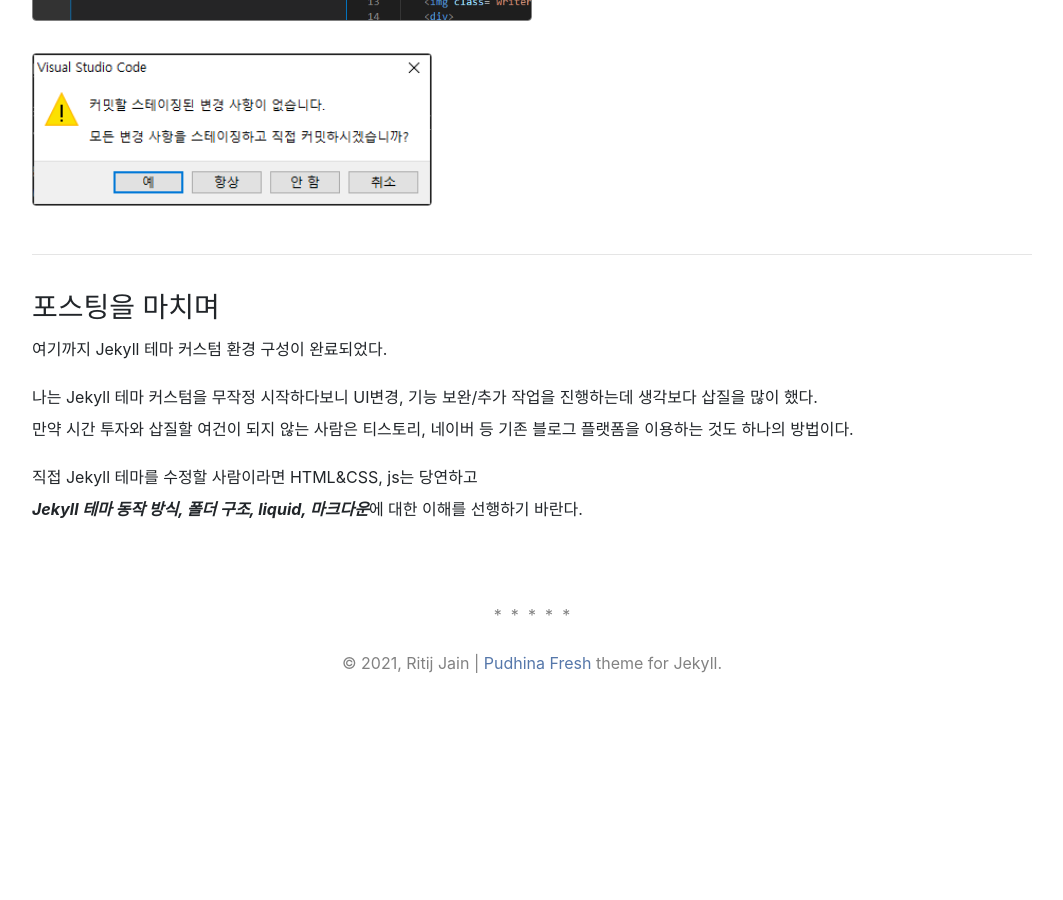
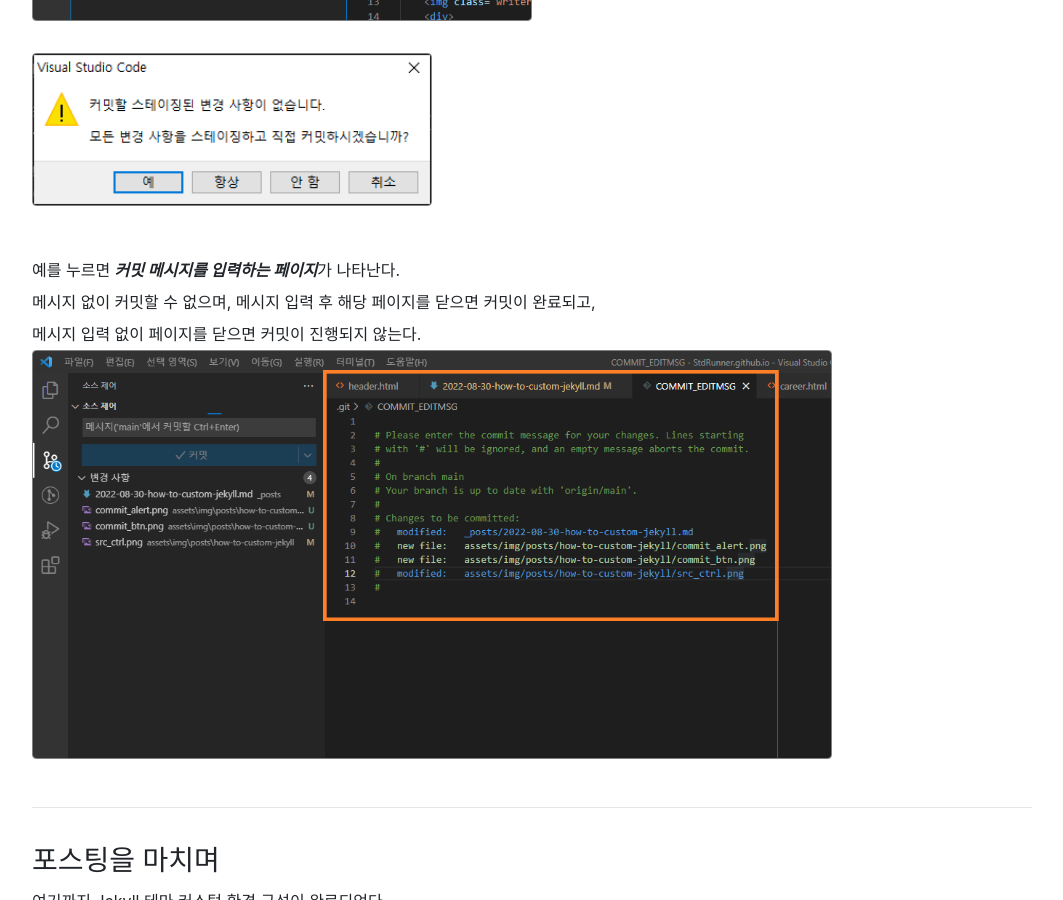
Before and after one commit to StdRunner/StdRunner.github.io, a Jekyll site: the page built from _posts/2022-08-30-how-to-custom-jekyll.md, in a window 1280 px wide and 900 px high, scrolled down 12623 px. Shown: the whole window, without its empty margins (108-1171 px from the left). Built offline with Jekyll 4.4.1, drawn with Linux system fonts in a browser that asks for light colours; nearby versions of some CDN libraries; comment, search, counter and statistics services are not loaded; a style sheet for code colours, icons or effects is not loaded; before the commit the page ends 13358 px from its top, so only the background shows below that.

Commit message:
edit post : how-to-custom-jekyll

```diff
--- a/_posts/2022-08-30-how-to-custom-jekyll.md
+++ b/_posts/2022-08-30-how-to-custom-jekyll.md
@@ -116,7 +116,10 @@
 <img src="\assets\img\posts\how-to-custom-jekyll\commit_btn.png" style="border: 1px solid gray; width: 50%" /><br>
 <img src="\assets\img\posts\how-to-custom-jekyll\commit_alert.png" style="border: 1px solid gray; width: 40%" /><br>
 
-
+예를 누르면 ***커밋 메시지를 입력하는 페이지***가 나타난다.
+메시지 없이 커밋할 수 없으며, 메시지 입력 후 해당 페이지를 닫으면 커밋이 완료되고,
+메시지 입력 없이 페이지를 닫으면 커밋이 진행되지 않는다.
+<img src="\assets\img\posts\how-to-custom-jekyll\commit_msg.png" style="border: 1px solid gray; width: 80%" /><br>
 * * *
 
 ### 포스팅을 마치며
```
Also changed, not shown: assets/img/posts/how-to-custom-jekyll/commit_msg.png (added).
